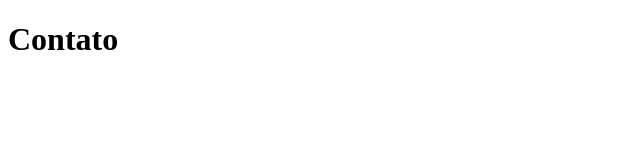
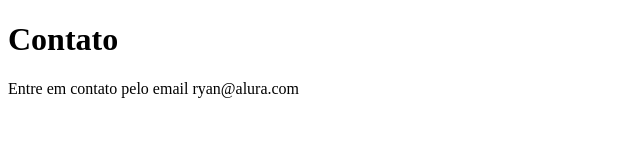
Before and after one commit to ryxnandrade/sistema-de-cadastro, a plain HTML site: page contato.html in a window 1280 px wide. Shown: the whole page, without its empty margins (0-640 px from the left). Drawn offline with Linux system fonts and the light colour scheme.

Commit message:
adicionando o email de contato

```diff
--- a/contato.html
+++ b/contato.html
@@ -8,5 +8,6 @@
 </head>
 <body>
     <h1>Contato</h1>
+    <p>Entre em contato pelo email ryan@alura.com</p>
 </body>
 </html>
```
